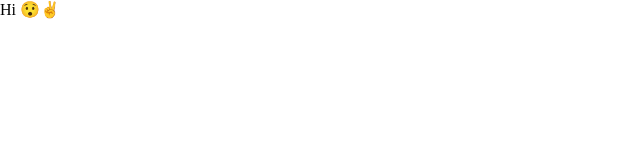
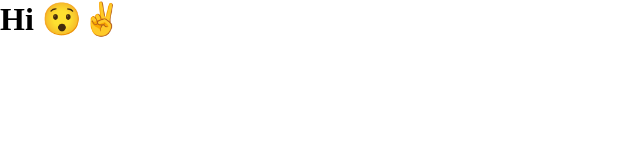
Before and after one commit to hamzafx5/template, a plain HTML site: page index.html in a window 1280 px wide. Shown: the whole page, without its empty margins (0-640 px from the left). Drawn offline with Linux system fonts and the light colour scheme.

Commit message:
Update index.html

```diff
--- a/index.html
+++ b/index.html
@@ -9,6 +9,6 @@
 		<script src="app.js" defer></script>
 	</head>
 	<body>
-		<h>Hi 😯✌</h>
+		<h1>Hi 😯✌</h1>
 	</body>
 </html>
```
